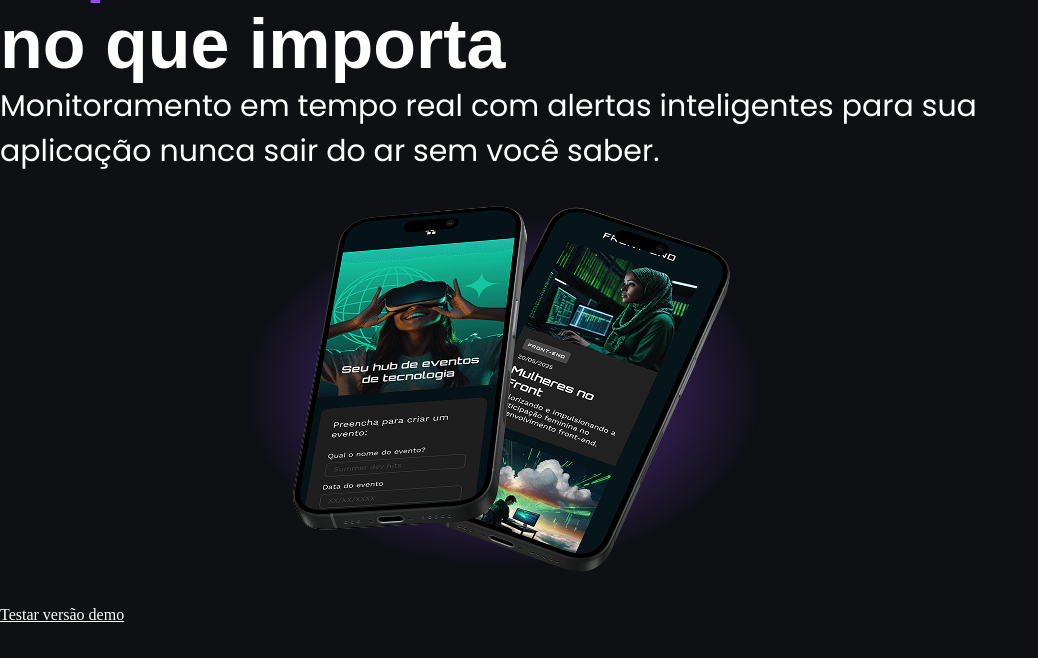
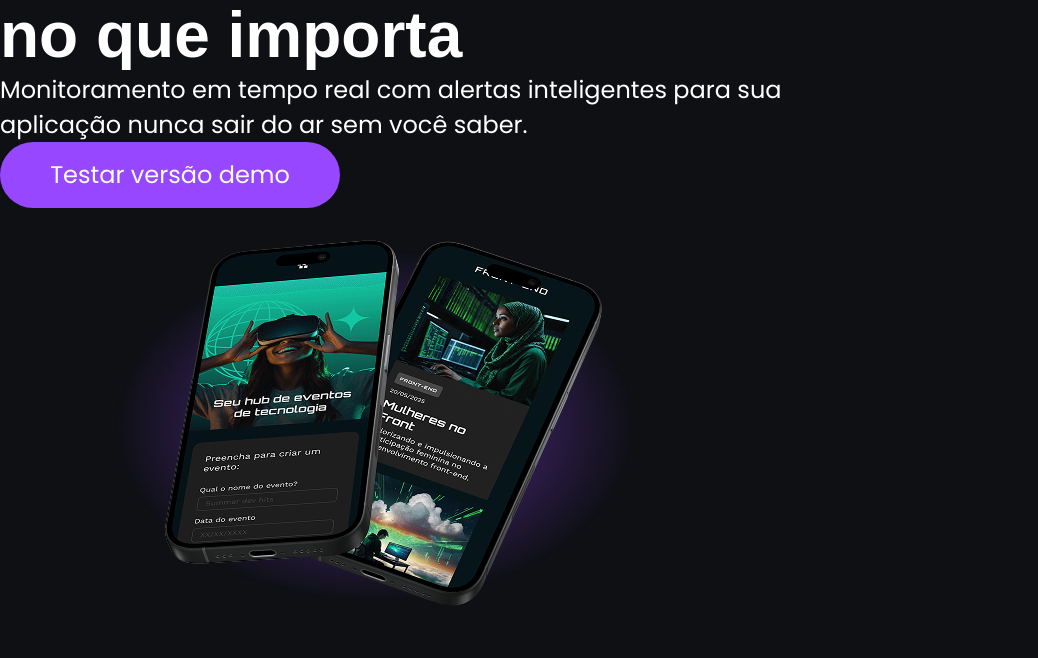
Before and after one commit to LarissaValli/html-css, a plain HTML site: page carreira_alura/index.html in a window 1280 px wide. Shown: the part 114-772 px from the top of the page, without its empty margins (0-1038 px from the left). Drawn offline with Linux system fonts and the light colour scheme; a web font is replaced by a local one.

Commit message:
Estilizando o botão

```diff
--- a/carreira_alura/style.css
+++ b/carreira_alura/style.css
@@ -14,14 +14,14 @@ body {
     color: #FFFFFF;
 }
 h1 {
-    font-size: 70px;
+    font-size: 64px;
     font-family: "Unbounded", sans-serif;
     font-weight: bold;
 }
 
 p {
-    font-size: 30px;
-    font-family: "Poppins",Arial, Helvetica, sans-serif;
+    font-size: 24px;
+    font-family: "Poppins", sans-serif;
 }
 
 /* h1, p, a {
@@ -34,4 +34,15 @@ span {
 
 a {
     color: #FFFFFF;
+    font-family: "Poppins", sans-serif;
+    font-size: 24px;
+    text-decoration: none;
+    background-color: #9747FF;
+    width: 340px;
+    height: 66px;
+    display: block;
+    text-align: center;
+    line-height: 66px;
+    border-radius: 36px;
+
 }
```
